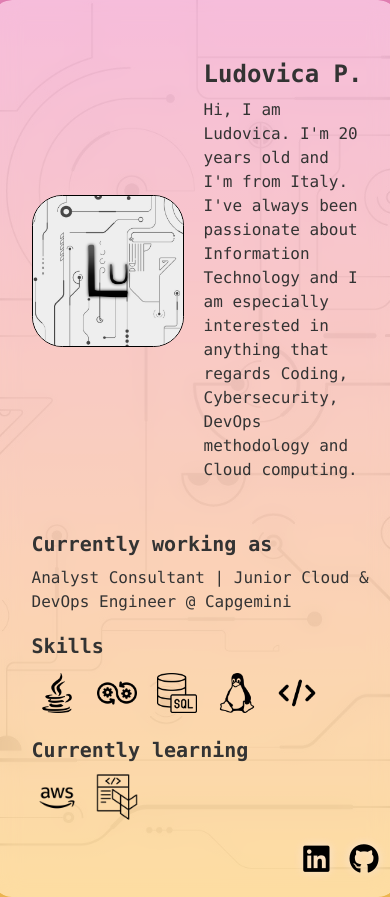
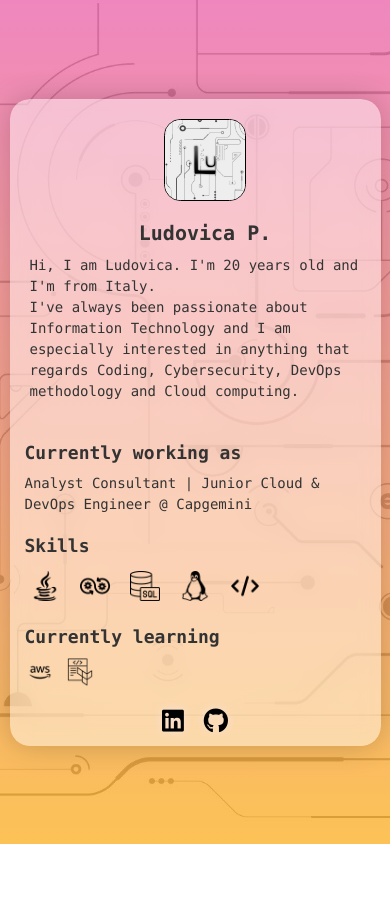
Before and after one commit to ludovicad3v/ludovicad3v.github.io, a plain HTML site: page index.html in a window 390 px wide. After the commit the page ends 844 px from the top, so only its background shows below. Drawn offline with Linux system fonts and the light colour scheme.

Commit message:
Testing mobile screen auto-resize support

```diff
--- a/index.html
+++ b/index.html
@@ -1,6 +1,7 @@
 <!DOCTYPE html>
 <html lang="en">
 <head>
+    <meta name="viewport" content="width=device-width, initial-scale=1.0">
     <meta charset="UTF-8">
     <meta name="viewport" content="width=device-width, initial-scale=1.0">
     <title>Ludovica P. | Portfolio</title>
--- a/style.css
+++ b/style.css
@@ -50,7 +50,6 @@ body::before {
     backdrop-filter: blur(10px);
     z-index: -1;
 }
-
 
 @keyframes fadeIn {
     from {
@@ -112,7 +111,6 @@ body::before {
     padding-right: 20px;
 }
 
-
 .details {
     margin-top: 50px;
     width: 100%;
@@ -154,7 +152,6 @@ body::before {
     transform: scale(1.2);
 }
 
-
 .learning-icons {
     display: flex;
     gap: 10px;
@@ -172,7 +169,6 @@ body::before {
     transform: scale(1.2);
 }
 
-
 .social-icons {
     display: flex;
     flex-direction: row;
@@ -180,7 +176,6 @@ body::before {
     margin-top: 15px;
     justify-content: flex-end;
 }
-
 
 .social-icons a {
     color: #000000;
@@ -195,3 +190,72 @@ body::before {
     text-shadow: 0 0 15px rgba(213, 62, 255, 0.9);
     transform: scale(1.2);
 }
+
+/* Media query per dispositivi mobili */
+@media (max-width: 768px) {
+    .container {
+        width: 90%;
+        padding: 10px;
+    }
+
+    .profile {
+        flex-direction: column;
+        align-items: center;
+        padding: 10px;
+    }
+
+    .profile-photo {
+        width: 100px;
+        height: 100px;
+    }
+
+    .profile-info {
+        align-items: center;
+        padding: 0;
+    }
+
+    .details {
+        padding: 0 10px;
+    }
+
+    .social-icons {
+        justify-content: center;
+    }
+}
+
+@media (max-width: 480px) {
+    .profile-photo {
+        width: 80px;
+        height: 80px;
+    }
+
+    .profile-info h1 {
+        font-size: 20px;
+    }
+
+    .profile-info p {
+        font-size: 14px;
+    }
+
+    .details {
+        margin-top: 30px;
+        padding: 0 5px;
+    }
+
+    .detail-section h2 {
+        font-size: 18px;
+    }
+
+    .detail-section p {
+        font-size: 14px;
+    }
+
+    .skills-icons img, .learning-icons img {
+        width: 30px;
+        height: 30px;
+    }
+
+    .social-icons a {
+        font-size: 25px;
+    }
+}
```
